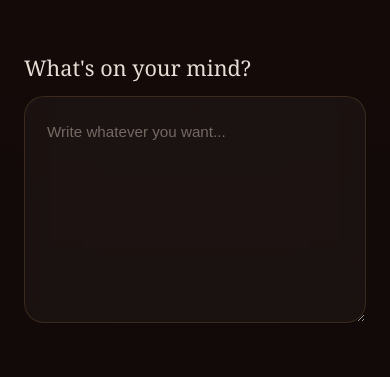
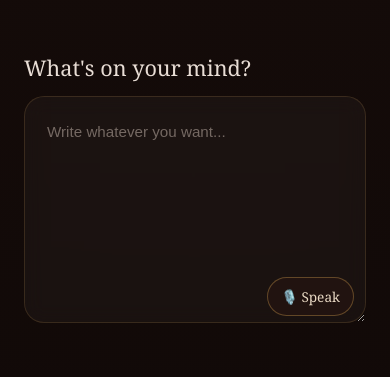
Before and after one commit to SnehaSah58/Sukoon, a React app in the folder frontend/: page /experiences in a window 390 px wide. Shown: the part 1075-1452 px from the top of the page. Built offline with nearby package versions, Linux system fonts and the light colour scheme; no server answers; the HTML template or start-up script is replaced by a standard one.

Commit message:
Add voice input feature to Experiences page with speech recognition

```diff
--- a/frontend/src/index.css
+++ b/frontend/src/index.css
@@ -1060,3 +1060,67 @@ body {
     padding: 24px;
   }
 }
+
+/* ============================= */
+/* VOICE INPUT */
+/* ============================= */
+
+.experience-input-wrapper {
+  position: relative;
+}
+
+.experience-input-wrapper textarea {
+  width: 100%;
+  box-sizing: border-box;
+}
+
+.voice-button {
+  position: absolute;
+  right: 18px;
+  bottom: 18px;
+  border: 1px solid rgba(220, 166, 82, 0.35);
+  border-radius: 999px;
+  padding: 10px 16px;
+  background: rgba(35, 20, 17, 0.9);
+  color: #e8d8c3;
+  font-family: inherit;
+  font-size: 0.9rem;
+  cursor: pointer;
+  transition:background 0.3s ease,border-color 0.3s ease,transform 0.3s ease;
+}
+
+.voice-button:hover {
+  background: rgba(220, 166, 82, 0.12);
+  border-color: rgba(220, 166, 82, 0.6);
+  transform: translateY(-2px);
+}
+
+.voice-button.listening {
+  background: rgba(220, 166, 82, 0.18);
+  border-color: #dca652;
+  color: #dca652;
+  animation: gentle-pulse 1.5s infinite;
+}
+
+@keyframes gentle-pulse {
+  0% {
+    box-shadow: 0 0 0 0 rgba(220, 166, 82, 0.2);
+  }
+  70% {
+    box-shadow: 0 0 0 10px rgba(220, 166, 82, 0);
+  }
+  100% {
+    box-shadow: 0 0 0 0 rgba(220, 166, 82, 0);
+  }
+}
+
+/* Mobile */
+
+@media (max-width: 700px) {
+  .voice-button {
+    right: 12px;
+    bottom: 12px;
+    padding: 9px 13px;
+    font-size: 0.85rem;
+  }
+}
--- a/frontend/src/pages/Experiences.jsx
+++ b/frontend/src/pages/Experiences.jsx
@@ -1,5 +1,6 @@
-import { useEffect, useState } from "react";
+import { useEffect, useState, useRef } from "react";
 import Navbar from "../components/Navbar";
+
 
 function Experiences() {
 
@@ -9,6 +10,51 @@ function Experiences() {
   const [submitMessage, setSubmitMessage] = useState("");
   const [publicExperiences, setPublicExperiences] = useState([]);
   const [isLoading, setIsLoading] = useState(true);
+  const [isListening, setIsListening] = useState(false);
+  const recognitionRef = useRef(null);
+
+  const startVoiceInput = () => {
+  const SpeechRecognition =
+    window.SpeechRecognition ||
+    window.webkitSpeechRecognition;
+
+  if (!SpeechRecognition) {
+    alert(
+      "Voice input is not supported in this browser."
+    );
+    return;
+  }
+
+  const recognition = new SpeechRecognition();
+  recognition.lang = "en-IN";
+  recognition.continuous = false;
+  recognition.interimResults = false;
+  recognition.onstart = () => {
+    setIsListening(true);
+  };
+
+  recognition.onresult = (event) => {
+    const transcript = event.results[0][0].transcript;
+    setExperience((previous) => {
+      if (!previous.trim()) {
+        return transcript;
+      }
+      return `${previous} ${transcript}`;
+    });
+  };
+
+  recognition.onerror = (error) => {
+    console.error("Voice input error:", error);
+    setIsListening(false);
+  };
+
+  recognition.onend = () => {
+    setIsListening(false);
+  };
+
+  recognitionRef.current = recognition;
+    recognition.start();
+  };
 
   useEffect(() => {
   const fetchPublicExperiences = async () => {
@@ -39,6 +85,9 @@ function Experiences() {
   fetchPublicExperiences();
 }, []);
 
+
+
+
   const handleSubmit = async (event) => {
   event.preventDefault();
 
@@ -63,6 +112,12 @@ function Experiences() {
       throw new Error(data.message);
     }
     console.log("Experience saved:", data);
+    if (privacy === "anonymous") {
+      setPublicExperiences((previousExperiences) => [
+        data.experience,
+        ...previousExperiences,
+      ]);
+    }
     setSubmitMessage("🌙 Your experience has been saved.");
     setExperience("");
     setSelectedMood("");
@@ -196,6 +251,8 @@ function Experiences() {
               What's on your mind?
             </label>
 
+
+            <div className="experience-input-wrapper">
             <textarea
               id="experience"
               value={experience}
@@ -205,6 +262,19 @@ function Experiences() {
               placeholder="Write whatever you want..."
               rows="7"
             />
+
+            <button
+              type="button"
+              className={
+                isListening
+                  ? "voice-button listening"
+                  : "voice-button"
+              }
+              onClick={startVoiceInput}
+            >
+              {isListening ? "🎙️ Listening..." : "🎙️ Speak"}
+            </button>
+          </div>
 
           </section>
 
```
Also changed, not shown: 2 other files (tests, documents, lock files or other folders).
